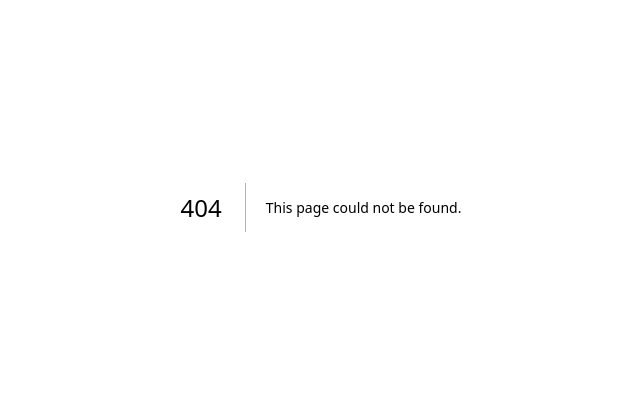
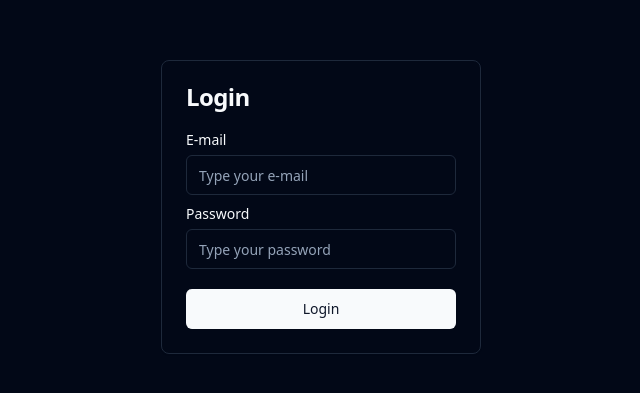
Before and after one commit to joaomariofm/verstand-onboarding, a Next.js app in the folder project-2/frontend/: page /login in a window 1280 px wide. Before the commit this address had no page. Shown: the part 193-586 px from the top of the page, without its empty margins (319-959 px from the left). Built offline with nearby package versions, Linux system fonts and the light colour scheme.

Commit message:
creating login page

```diff
--- /dev/null
+++ b/project-2/frontend/src/app/login/page.tsx
@@ -0,0 +1,33 @@
+import { Card, CardHeader, CardContent, CardTitle } from "@/components/ui/card"
+import { Label } from "@/components/ui/label"
+import { Input } from "@/components/ui/input"
+import { Button } from "@/components/ui/button"
+
+export default function LoginPage() {
+	return (
+		<div className="container w-screen h-screen flex items-center justify-center py-4">
+			<Card className="w-80">
+				<CardHeader>
+					<CardTitle>Login</CardTitle>
+				</CardHeader>
+				<CardContent>
+					<form className="flex flex-col gap-5">
+						<div className="flex flex-col gap-3">
+							<div className="flex flex-col space-y-2">
+								<Label htmlFor="name">E-mail</Label>
+								<Input placeholder="Type your e-mail"/>
+							</div>
+							<div className="flex flex-col space-y-2">
+								<Label htmlFor="name">Password</Label>
+								<Input placeholder="Type your password"/>
+							</div>
+						</div>
+						<div className="flex justify-center">
+							<Button className="w-full">Login</Button>
+						</div>
+					</form>
+				</CardContent>
+			</Card>
+		</div>
+	)
+}
```
